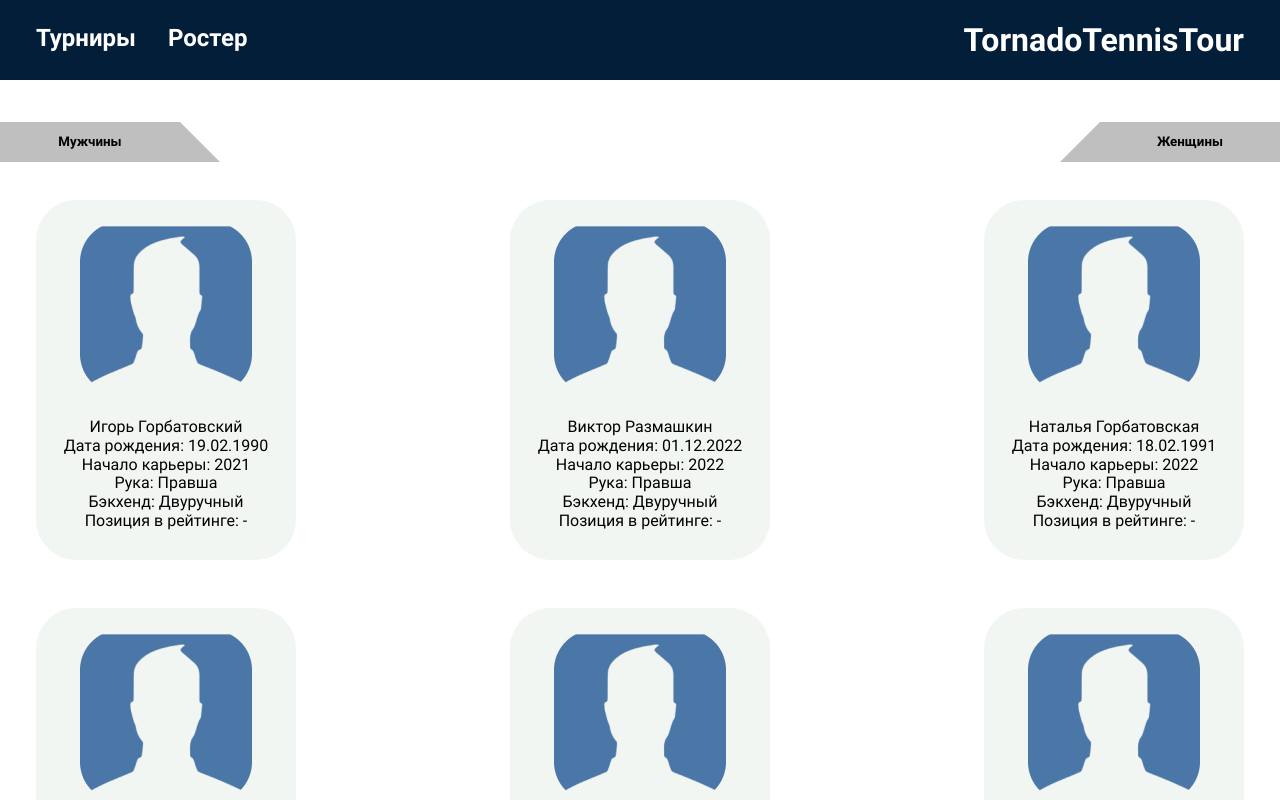
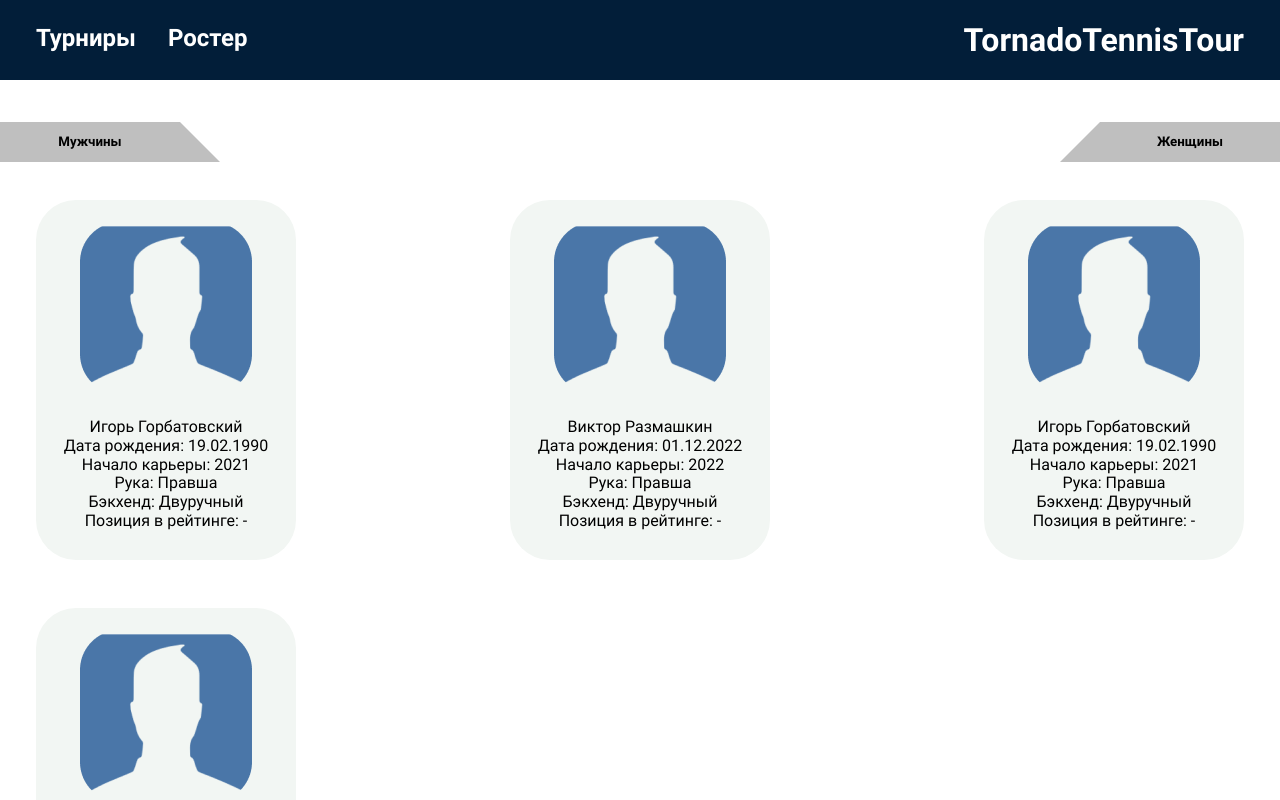
Before and after one commit to 1G000/tennisTour, a React (Vite) app: page /roster in a window 1280 px wide. Shown: the top 800 px of the page. Built offline with nearby package versions, Linux system fonts and the light colour scheme.

Commit message:
nothing changed

```diff
--- a/src/pages/Roster.jsx
+++ b/src/pages/Roster.jsx
@@ -5,14 +5,13 @@ import Card from "../components/Card";
 import { players, men, women } from "../components/Data/Players";
 
 const Roster = () => {
-  const [menRoster, setMenRoster] = useState(false);
-  const [womenRoster, setWomenRoster] = useState(false);
+  const [type, setType] = useState("men");
 
   const showMenRoster = () => {
-    setMenRoster((current) => !current);
+    setType("men");
   };
   const showWomenRoster = () => {
-    setWomenRoster((current) => !current);
+    setType("women");
   };
 
   return (
@@ -25,10 +24,8 @@ const Roster = () => {
           <h4>Женщины</h4>
         </button>
       </div>
-      <div
-        className={rosterStyles.cardsArea}
-        id={womenRoster || menRoster ? rosterStyles.hidden : ""}
-      >
+
+      {/* <div className={rosterStyles.cardsArea}>
         {players.map((player) => (
           <Card
             key={player.id}
@@ -41,12 +38,10 @@ const Roster = () => {
             rankingPosition={player.rankingPosition}
           />
         ))}
-      </div>
+      </div> */}
 
-      <div
-        className={rosterStyles.cardsArea}
-        id={menRoster ? "" : rosterStyles.hidden}
-      >
+      {type === "men" && (
+        <div className={rosterStyles.cardsArea}>
           {men.map((player) => (
             <Card
               key={player.id}
@@ -60,11 +55,9 @@ const Roster = () => {
             />
           ))}
         </div>
-
-      <div
-        className={rosterStyles.cardsArea}
-        id={womenRoster ? "" : rosterStyles.hidden}
-      >
+      )}
+      {type === "women" && (
+        <div className={rosterStyles.cardsArea}>
           {women.map((player) => (
             <Card
               key={player.id}
@@ -78,6 +71,7 @@ const Roster = () => {
             />
           ))}
         </div>
+      )}
     </main>
   );
 };
```
Lines whose indentation alone changed are shown as unchanged.
